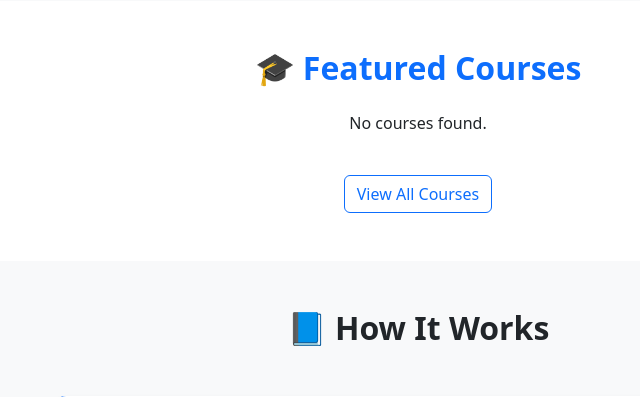
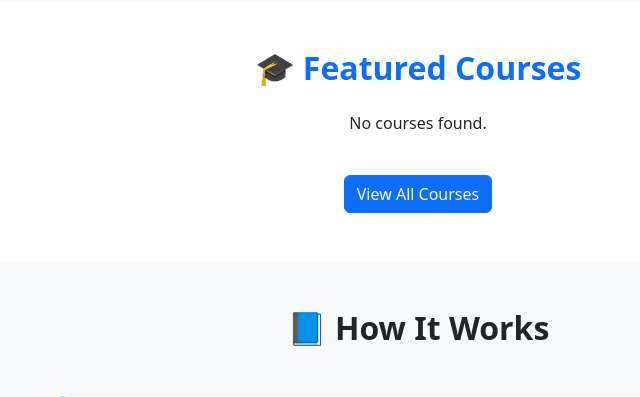
Before and after one commit to khadeejathulmubashira/Edujob_portal, a PHP site: page / in a window 1280 px wide. Shown: the part 897-1294 px from the top of the page, without its empty margins (222-862 px from the left). Run offline with PHP 8.4, Linux system fonts and the light colour scheme; data that the repository does not hold is empty.

Commit message:
Updated course display and fixed image path

```diff
--- a/index.php
+++ b/index.php
@@ -118,7 +118,7 @@
 
     </div>
     <div class="text-center mt-4">
-      <a href="course.php" class="btn btn-outline-primary">View All Courses</a>
+      <a href="course.php" class="btn btn-primary">View All Courses</a>
     </div>
   </div>
 </section>
```
